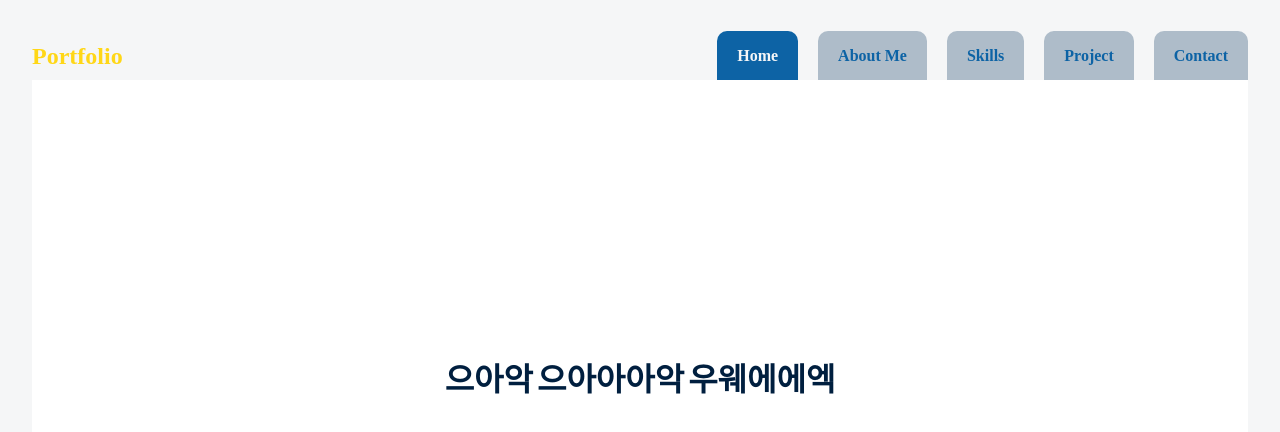
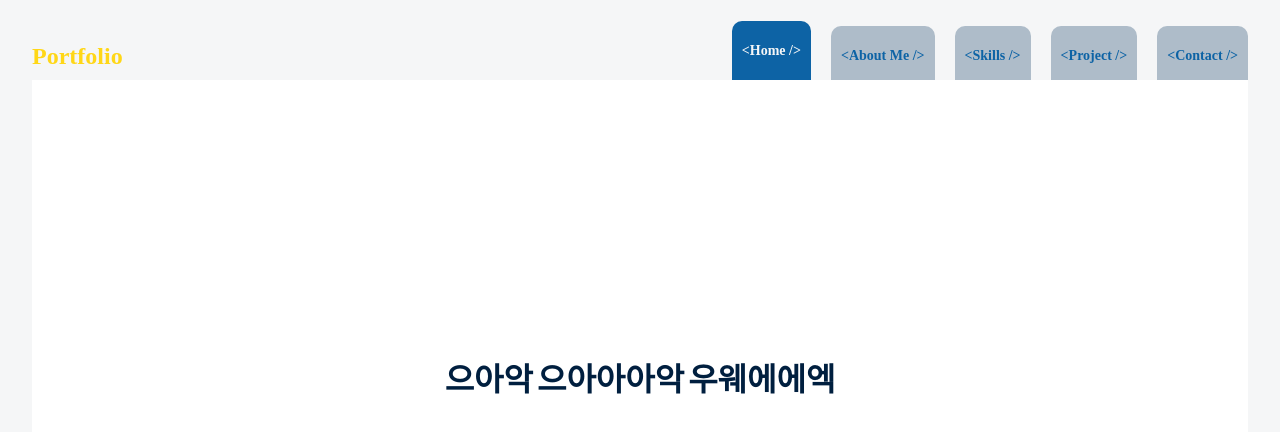
Before and after one commit to magok-developer/About-Me, a Next.js app: page / in a window 1280 px wide. Shown: the top 432 px of the page. Built offline with nearby package versions, Linux system fonts and the light colour scheme.

Commit message:
element type 수정

```diff
--- a/src/app/components/AboutMe/AboutMe.tsx
+++ b/src/app/components/AboutMe/AboutMe.tsx
@@ -10,7 +10,7 @@ type Props = {
 };
 
 const AboutMe = ({ element }: Props) => {
-  const { ref, isInViewport } = useScrollAnimation();
+  const { ref, isInViewport } = useScrollAnimation(element);
 
   return (
     <Container ref={element}>
--- a/src/app/components/Contact/Contact.tsx
+++ b/src/app/components/Contact/Contact.tsx
@@ -4,7 +4,7 @@ import Image from "next/image";
 import React from "react";
 
 type Props = {
-  element: any;
+  element: () => void;
 };
 
 const Contact = ({ element }: Props) => {
--- a/src/app/components/Header/Header.tsx
+++ b/src/app/components/Header/Header.tsx
@@ -68,10 +68,10 @@ const Content = styled.div<{ isActive: boolean }>`
   color: ${(props) => (props.isActive ? color.white : color.pointBlue)};
   background-color: ${(props) =>
     props.isActive ? color.pointBlue : color.pointGray};
+  height: ${(props) => (props.isActive ? "40px" : "30px")};
 
-  padding: 10px 20px 10px 20px;
-  height: 30px;
-  font-size: 16px;
+  padding: 15px 10px;
+  font-size: 14px;
   line-height: 30px;
   text-align: center;
   font-weight: bold;
--- a/src/app/components/Home/Home.tsx
+++ b/src/app/components/Home/Home.tsx
@@ -3,7 +3,7 @@ import Button from "../Button/Button";
 import { color } from "@/app/styles/color";
 
 type Props = {
-  element: any;
+  element: () => void;
 };
 
 const Home = ({ element }: Props) => {
--- a/src/app/components/Project/Project.tsx
+++ b/src/app/components/Project/Project.tsx
@@ -4,7 +4,7 @@ import Image from "next/image";
 import React from "react";
 
 type Props = {
-  element: any;
+  element: () => void;
 };
 
 const Project = ({ element }: Props) => {
--- a/src/app/components/Skills/Skills.tsx
+++ b/src/app/components/Skills/Skills.tsx
@@ -4,7 +4,7 @@ import Image from "next/image";
 import React from "react";
 
 type Props = {
-  element: any;
+  element: () => void;
 };
 
 const Skills = ({ element }: Props) => {
--- a/src/app/hook/useScrollAnimation.tsx
+++ b/src/app/hook/useScrollAnimation.tsx
@@ -1,8 +1,9 @@
 import { useRef, useState, useEffect } from "react";
+import { useObserver } from "./useObserver";
 
-export const useScrollAnimation = () => {
+export const useScrollAnimation = ({ element }: any) => {
   const [isInViewport, setIsInViewport] = useState(false);
-  const ref = useRef<HTMLDivElement | null>(null);
+  const ref = useRef<HTMLDivElement | null>(element);
 
   useEffect(() => {
     if (!ref.current) return; // 요소가 아직 준비되지 않은 경우 중단
--- a/src/app/layout.tsx
+++ b/src/app/layout.tsx
@@ -1,10 +1,7 @@
 import "../../public/reset.css";
 
 import type { Metadata } from "next";
-import { Inter } from "next/font/google";
 import { color } from "./styles/color";
-
-const inter = Inter({ subsets: ["latin"] });
 
 export const metadata: Metadata = {
   title: "Create Next App",
--- a/src/app/page.tsx
+++ b/src/app/page.tsx
@@ -1,49 +1,39 @@
 "use client";
 
 import styled from "@emotion/styled";
-import { color } from "./styles/color";
-
-import Home from "./components/Home/Home";
-import AboutMe from "./components/AboutMe/AboutMe";
-import Skills from "./components/Skills/Skills";
-import Contact from "./components/Contact/Contact";
-import Project from "./components/Project/Project";
 import { useObserver } from "./hook/useObserver";
-import { useRef, useState } from "react";
-import { usePathname } from "next/navigation";
+import { useState } from "react";
 import Header from "./components/Header/Header";
 import Background from "./components/Background/Background";
 import Content from "./components/Content/Content";
 
 const Page = () => {
-  const path = usePathname();
-  const scrollRef = useRef<HTMLDivElement>(null);
   const [isFocused, setIsFocused] = useState("first");
 
   const router = [
     {
       path: "first",
-      label: "Home",
+      label: "<Home />",
       observe: useObserver("first", setIsFocused),
     },
     {
       path: "second",
-      label: "About Me",
+      label: "<About Me />",
       observe: useObserver("second", setIsFocused),
     },
     {
       path: "third",
-      label: "Skills",
+      label: "<Skills />",
       observe: useObserver("third", setIsFocused),
     },
     {
       path: "fourth",
-      label: "Project",
+      label: "<Project />",
       observe: useObserver("fourth", setIsFocused),
     },
     {
       path: "last",
-      label: "Contact",
+      label: "<Contact />",
       observe: useObserver("last", setIsFocused),
     },
   ];
```
